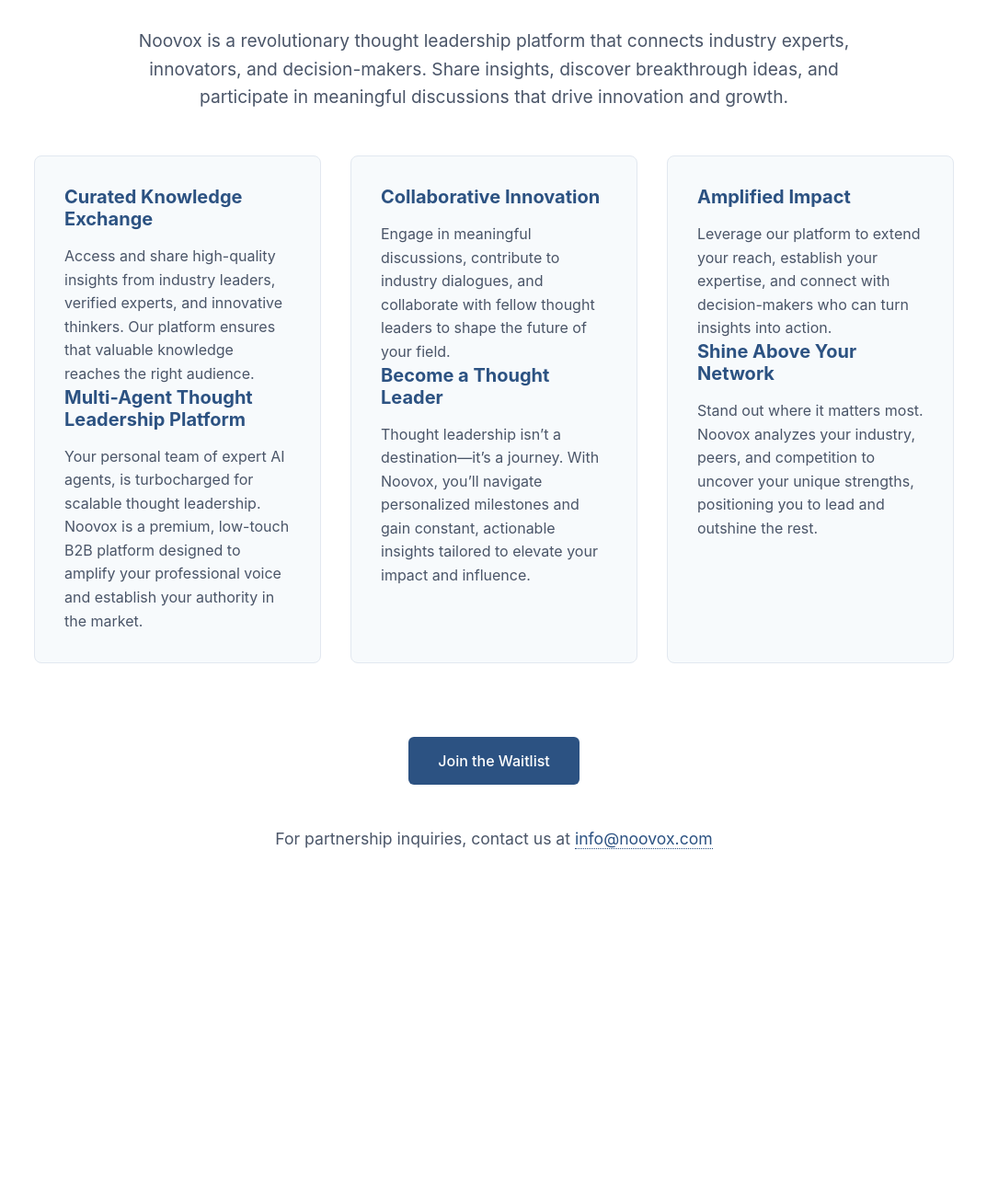
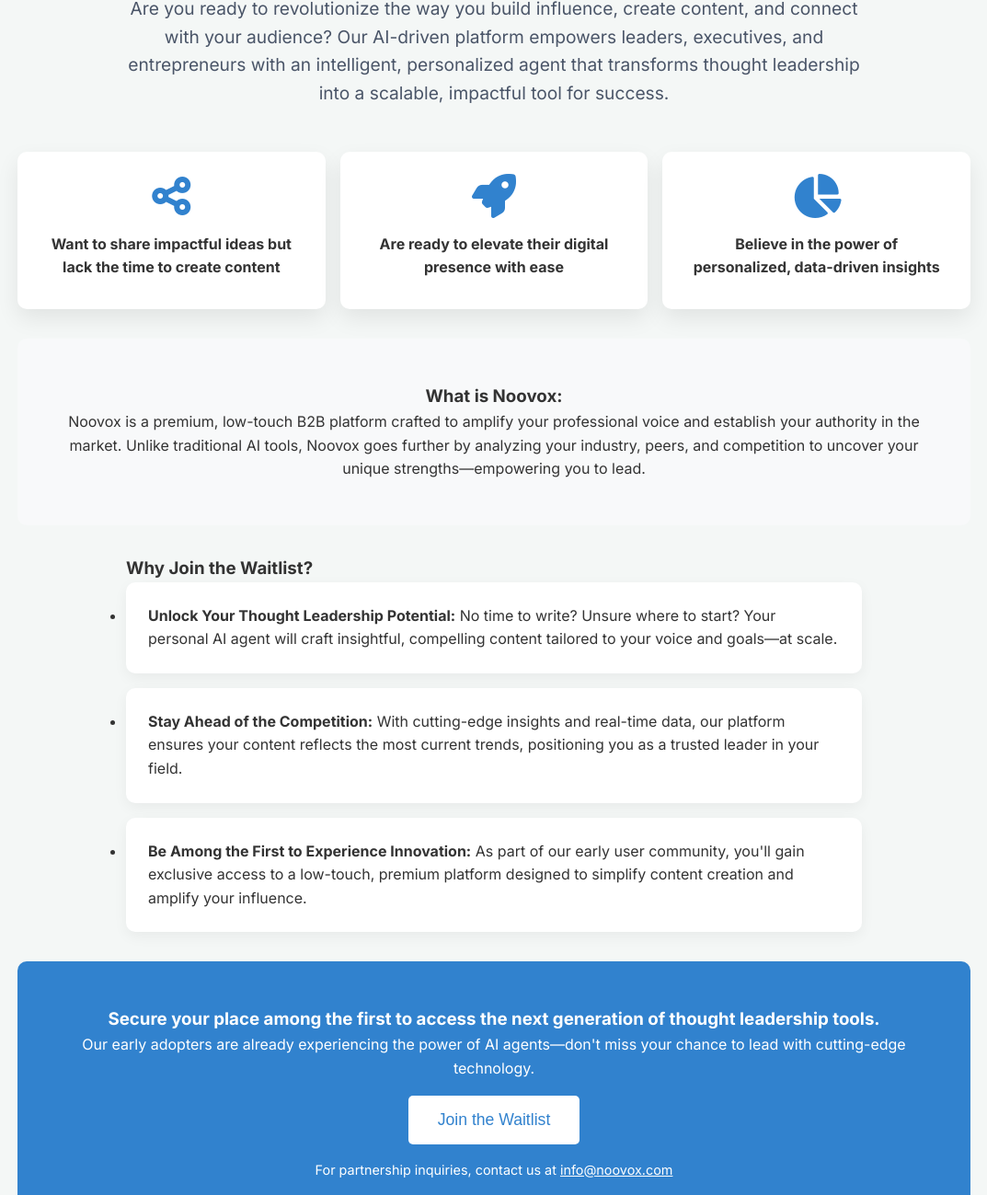
Before and after one commit to Noovox/Noovox.github.io, a plain HTML site: page index.html in a window 1280 px wide. Shown: the part 272-1571 px from the top of the page at 92% size, without its empty margins (103-1176 px from the left). Before the commit the page ends 1226 px from the top, so only its background shows below. Drawn offline with Linux system fonts and the light colour scheme.

Commit message:
Update index.html

```diff
--- a/index.html
+++ b/index.html
@@ -3,179 +3,203 @@
 <head>
     <meta charset="UTF-8">
     <meta name="viewport" content="width=device-width, initial-scale=1.0">
-    <title>Noovox - Thought Leadership Platform</title>
+    <title>Noovox - Less Thought. More Leadership</title>
+    <link href="https://cdnjs.cloudflare.com/ajax/libs/font-awesome/6.0.0-beta3/css/all.min.css" rel="stylesheet">
+    <link rel="icon" type="image/png" href="https://via.placeholder.com/32">
     <style>
+        @import url('https://fonts.googleapis.com/css2?family=Inter:wght@300;400;600;700&display=swap');
+
         * {
             margin: 0;
             padding: 0;
             box-sizing: border-box;
-            font-family: -apple-system, BlinkMacSystemFont, 'Segoe UI', Roboto, Oxygen, Ubuntu, Cantarell, sans-serif;
         }
 
         body {
-            background: #ffffff;
-            color: #2d3748;
-            min-height: 100vh;
-            display: flex;
-            flex-direction: column;
-            justify-content: center;
-            align-items: center;
+            font-family: 'Inter', sans-serif;
+            line-height: 1.6;
+            color: #333;
+            background-color: #f4f7f6;
+        }
+
+        .container {
+            max-width: 1100px;
+            margin: 0 auto;
             padding: 2rem;
             text-align: center;
         }
 
-        .container {
-            max-width: 1000px;
-            margin: 0 auto;
+        .logo {
+            max-width: 200px;
+            margin-bottom: 2rem;
         }
 
-        .logo {
-            font-size: 3rem;
-            font-weight: bold;
-            margin-bottom: 1rem;
-            color: #2c5282;
+        .main-title {
+            font-size: 4rem;
+            font-weight: 800;
+            color: #1a2b3c;
+            margin-bottom: 0.5rem;
+            line-height: 1.2;
         }
 
         .coming-soon {
             font-size: 1.5rem;
+            color: #4a5568;
             margin-bottom: 2rem;
-            color: #4a5568;
-            font-weight: 500;
+            text-transform: uppercase;
+            letter-spacing: 3px;
         }
 
-        .tagline {
-            font-size: 2.25rem;
-            line-height: 1.4;
-            margin-bottom: 2rem;
-            color: #1a202c;
-            font-weight: 600;
+        .subheadline {
+            font-size: 1.2rem;
+            color: #4a5568;
+            max-width: 800px;
+            margin: 0 auto 3rem;
         }
 
-        .description {
-            font-size: 1.2rem;
-            line-height: 1.6;
-            margin-bottom: 3rem;
-            color: #4a5568;
-            max-width: 800px;
-            margin-left: auto;
-            margin-right: auto;
+        .visionaries-grid {
+            display: flex;
+            justify-content: space-between;
+            margin: 2rem 0;
+            gap: 1rem;
         }
 
-        .features {
-            display: grid;
-            grid-template-columns: repeat(auto-fit, minmax(300px, 1fr));
-            gap: 2rem;
-            margin-bottom: 3rem;
+        .visionary-item {
+            flex: 1;
+            background-color: white;
+            padding: 1.5rem;
+            border-radius: 10px;
+            box-shadow: 0 10px 25px rgba(0,0,0,0.08);
+            transition: transform 0.3s ease;
+        }
+
+        .visionary-item:hover {
+            transform: translateY(-10px);
+        }
+
+        .visionary-icon {
+            font-size: 3rem;
+            color: #3182ce;
+            margin-bottom: 1rem;
+        }
+
+        .visionary-text {
+            font-weight: bold;
+            margin-bottom: 0.5rem;
+        }
+
+        .what-is-noovox {
+            background-color: #f8f9fa;
+            padding: 3rem 2rem;
+            border-radius: 10px;
+            margin: 2rem 0;
+        }
+
+        .why-join-list {
+            max-width: 800px;
+            margin: 0 auto;
             text-align: left;
         }
 
-        .feature {
-            background: #f7fafc;
-            padding: 2rem;
-            border-radius: 8px;
-            border: 1px solid #e2e8f0;
-            transition: transform 0.3s ease;
+        .why-join-list li {
+            background-color: white;
+            margin-bottom: 1rem;
+            padding: 1.5rem;
+            border-radius: 10px;
+            box-shadow: 0 5px 15px rgba(0,0,0,0.05);
         }
 
-        .feature:hover {
-            transform: translateY(-5px);
-            box-shadow: 0 4px 6px -1px rgba(0, 0, 0, 0.1);
+        .cta-section {
+            background-color: #3182ce;
+            color: white;
+            padding: 3rem;
+            border-radius: 10px;
+            margin-top: 2rem;
         }
 
-        .feature h3 {
-            color: #2c5282;
-            margin-bottom: 1rem;
-            font-size: 1.25rem;
-        }
-
-        .feature p {
-            color: #4a5568;
-            line-height: 1.6;
-        }
-
-        .cta {
-            margin-top: 2rem;
+        .join-waitlist {
+            background-color: white;
+            color: #3182ce;
+            border: none;
             padding: 1rem 2rem;
-            background-color: #2c5282;
-            color: white;
-            text-decoration: none;
-            border-radius: 6px;
-            font-weight: 500;
-            display: inline-block;
-            transition: background-color 0.3s ease;
-        }
-
-        .cta:hover {
-            background-color: #2d3748;
+            font-size: 1.1rem;
+            border-radius: 5px;
+            cursor: pointer;
+            transition: all 0.3s ease;
+            margin-top: 1rem;
         }
 
         .contact {
-            margin-top: 3rem;
-            font-size: 1.1rem;
-            color: #4a5568;
-        }
-
-        .email {
-            color: #2c5282;
-            text-decoration: none;
-            border-bottom: 1px dotted #2c5282;
+            margin-top: 1rem;
+            font-size: 0.9rem;
         }
 
         @media (max-width: 768px) {
-            .logo {
-                font-size: 2rem;
+            .visionaries-grid, .why-join-list {
+                flex-direction: column;
             }
-            .tagline {
-                font-size: 1.75rem;
-            }
-            .description {
-                font-size: 1.1rem;
-                padding: 0 1rem;
-            }
-            .features {
-                grid-template-columns: 1fr;
+            .main-title {
+                font-size: 2.5rem;
             }
         }
     </style>
 </head>
 <body>
     <div class="container">
-        <div class="logo">NOOVOX</div>
+        <h1 class="main-title">Noovox</h1>
         <div class="coming-soon">Coming Soon</div>
 
-        <div class="tagline">
-            Empowering Leaders to Share Knowledge and Shape the Future
-        </div>
+        <h2 class="subheadline">Less Thought. More Leadership.</h2>
 
-        <div class="description">
-            Noovox is a revolutionary thought leadership platform that connects industry experts, innovators, and decision-makers. Share insights, discover breakthrough ideas, and participate in meaningful discussions that drive innovation and growth.
-        </div>
+        <p class="subheadline">Are you ready to revolutionize the way you build influence, create content, and connect with your audience? Our AI-driven platform empowers leaders, executives, and entrepreneurs with an intelligent, personalized agent that transforms thought leadership into a scalable, impactful tool for success.</p>
 
-        <div class="features">
-            <div class="feature">
-                <h3>Curated Knowledge Exchange</h3>
-                <p>Access and share high-quality insights from industry leaders, verified experts, and innovative thinkers. Our platform ensures that valuable knowledge reaches the right audience.</p>
-                <h3>Multi-Agent Thought Leadership Platform</h3>
-                <p>Your personal team of expert AI agents, is turbocharged for scalable thought leadership. Noovox is a premium, low-touch B2B platform designed to amplify your professional voice and establish your authority in the market.</p>
+        <div class="visionaries-grid">
+            <div class="visionary-item">
+                <i class="fas fa-share-alt visionary-icon"></i>
+                <div class="visionary-text">Want to share impactful ideas but lack the time to create content</div>
             </div>
-            <div class="feature">
-                <h3>Collaborative Innovation</h3>
-                <p>Engage in meaningful discussions, contribute to industry dialogues, and collaborate with fellow thought leaders to shape the future of your field.</p>
-                <h3>Become a Thought Leader</h3>
-                <p>Thought leadership isn’t a destination—it’s a journey. With Noovox, you’ll navigate personalized milestones and gain constant, actionable insights tailored to elevate your impact and influence.</p>
+            <div class="visionary-item">
+                <i class="fas fa-rocket visionary-icon"></i>
+                <div class="visionary-text">Are ready to elevate their digital presence with ease</div>
             </div>
-            <div class="feature">
-                <h3>Amplified Impact</h3>
-                <p>Leverage our platform to extend your reach, establish your expertise, and connect with decision-makers who can turn insights into action.</p>
-                <h3>Shine Above Your Network</h3>
-                <p>Stand out where it matters most. Noovox analyzes your industry, peers, and competition to uncover your unique strengths, positioning you to lead and outshine the rest.</p>
+            <div class="visionary-item">
+                <i class="fas fa-chart-pie visionary-icon"></i>
+                <div class="visionary-text">Believe in the power of personalized, data-driven insights</div>
             </div>
         </div>
 
-        <a href="#" class="cta">Join the Waitlist</a>
+        <div class="what-is-noovox">
+            <h3>What is Noovox:</h3>
+            <p>Noovox is a premium, low-touch B2B platform crafted to amplify your professional voice and establish your authority in the market. Unlike traditional AI tools, Noovox goes further by analyzing your industry, peers, and competition to uncover your unique strengths—empowering you to lead.</p>
+        </div>
 
-        <div class="contact">
-            For partnership inquiries, contact us at <a href="mailto:info@noovox.com" class="email">info@noovox.com</a>
+        <div class="why-join-list">
+            <h3>Why Join the Waitlist?</h3>
+            <ul>
+                <li>
+                    <strong>Unlock Your Thought Leadership Potential:</strong>
+                    No time to write? Unsure where to start? Your personal AI agent will craft insightful, compelling content tailored to your voice and goals—at scale.
+                </li>
+                <li>
+                    <strong>Stay Ahead of the Competition:</strong>
+                    With cutting-edge insights and real-time data, our platform ensures your content reflects the most current trends, positioning you as a trusted leader in your field.
+                </li>
+                <li>
+                    <strong>Be Among the First to Experience Innovation:</strong>
+                    As part of our early user community, you'll gain exclusive access to a low-touch, premium platform designed to simplify content creation and amplify your influence.
+                </li>
+            </ul>
+        </div>
+
+        <div class="cta-section">
+            <h3>Secure your place among the first to access the next generation of thought leadership tools.</h3>
+            <p>Our early adopters are already experiencing the power of AI agents—don't miss your chance to lead with cutting-edge technology.</p>
+
+            <button class="join-waitlist" onclick="alert('Waitlist functionality coming soon!')">Join the Waitlist</button>
+
+            <div class="contact">
+                For partnership inquiries, contact us at <a href="mailto:info@noovox.com" style="color: white;">info@noovox.com</a>
+            </div>
         </div>
     </div>
 </body>
```
